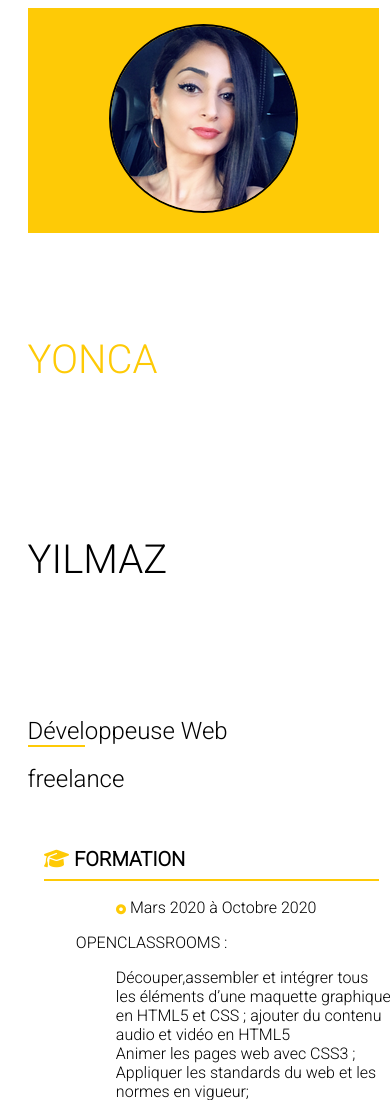
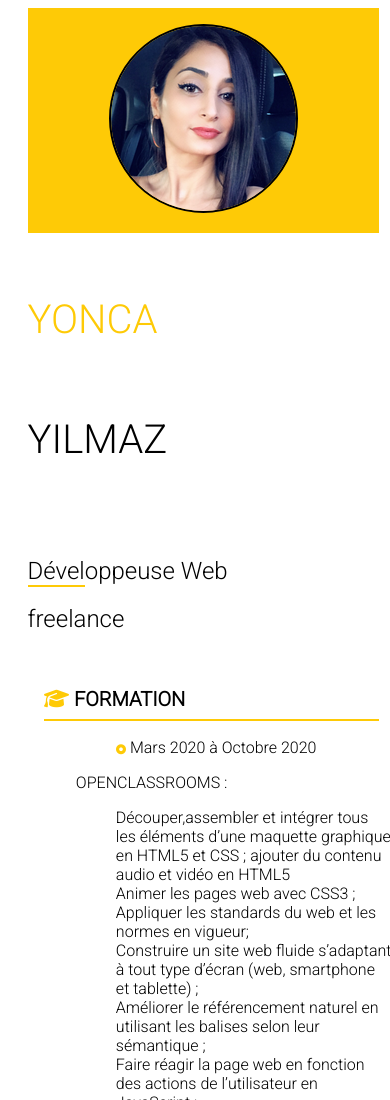
Before and after one commit to Yonca-Yilmaz/CV_Yonca_, a plain HTML site: page index.html in a window 390 px wide. Shown: the top 1100 px of the page. Drawn offline with Linux system fonts and the light colour scheme.

Commit message:
Update style.css

```diff
--- a/style.css
+++ b/style.css
@@ -309,7 +309,7 @@
 		 line-height: 3em;
 	 }
 	 hgroup h1{
-		 line-height:5em;
+		 line-height:3em;
 	 }
 	 #cv .colonne {
 		 display: block;
```
